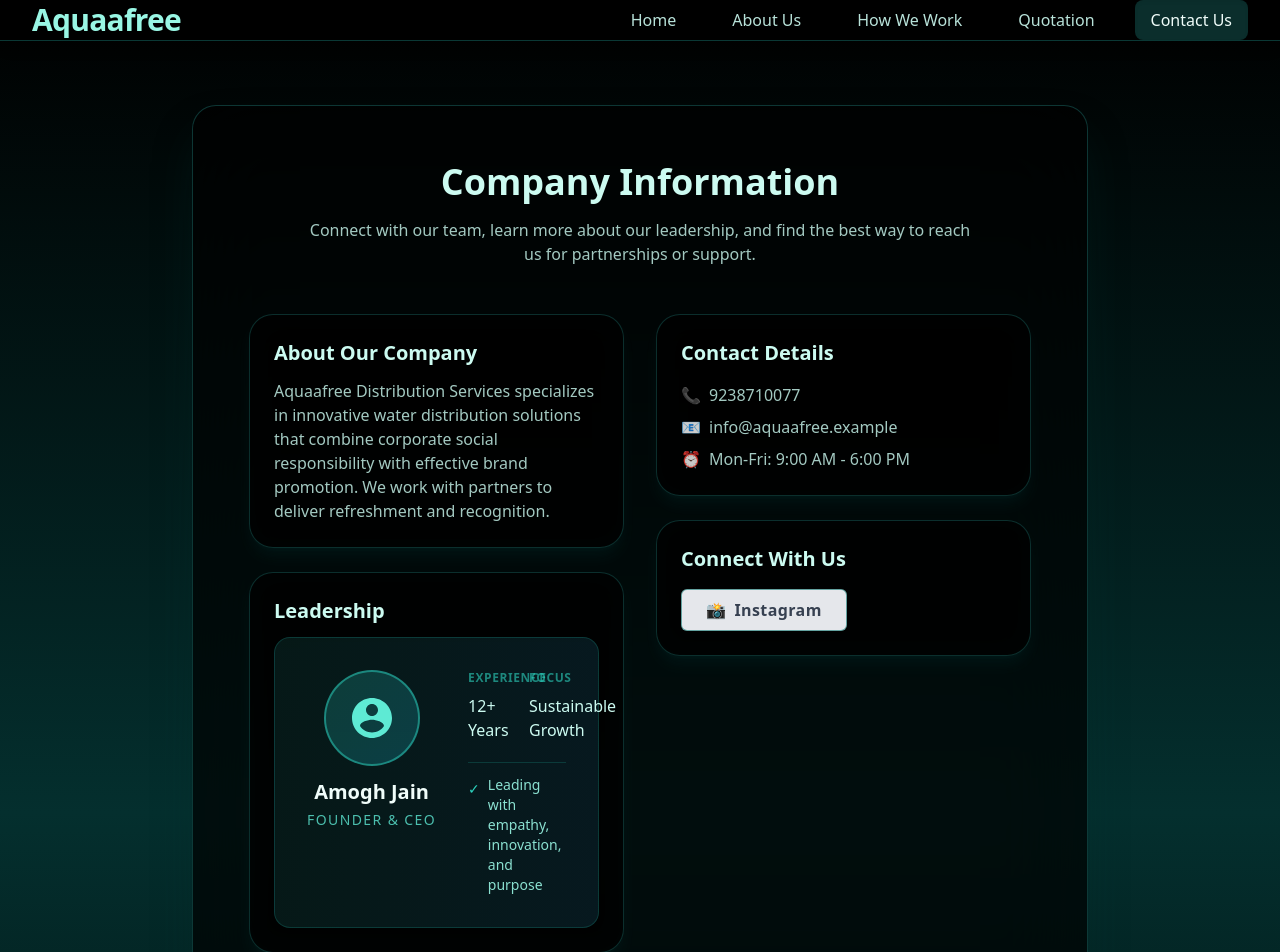
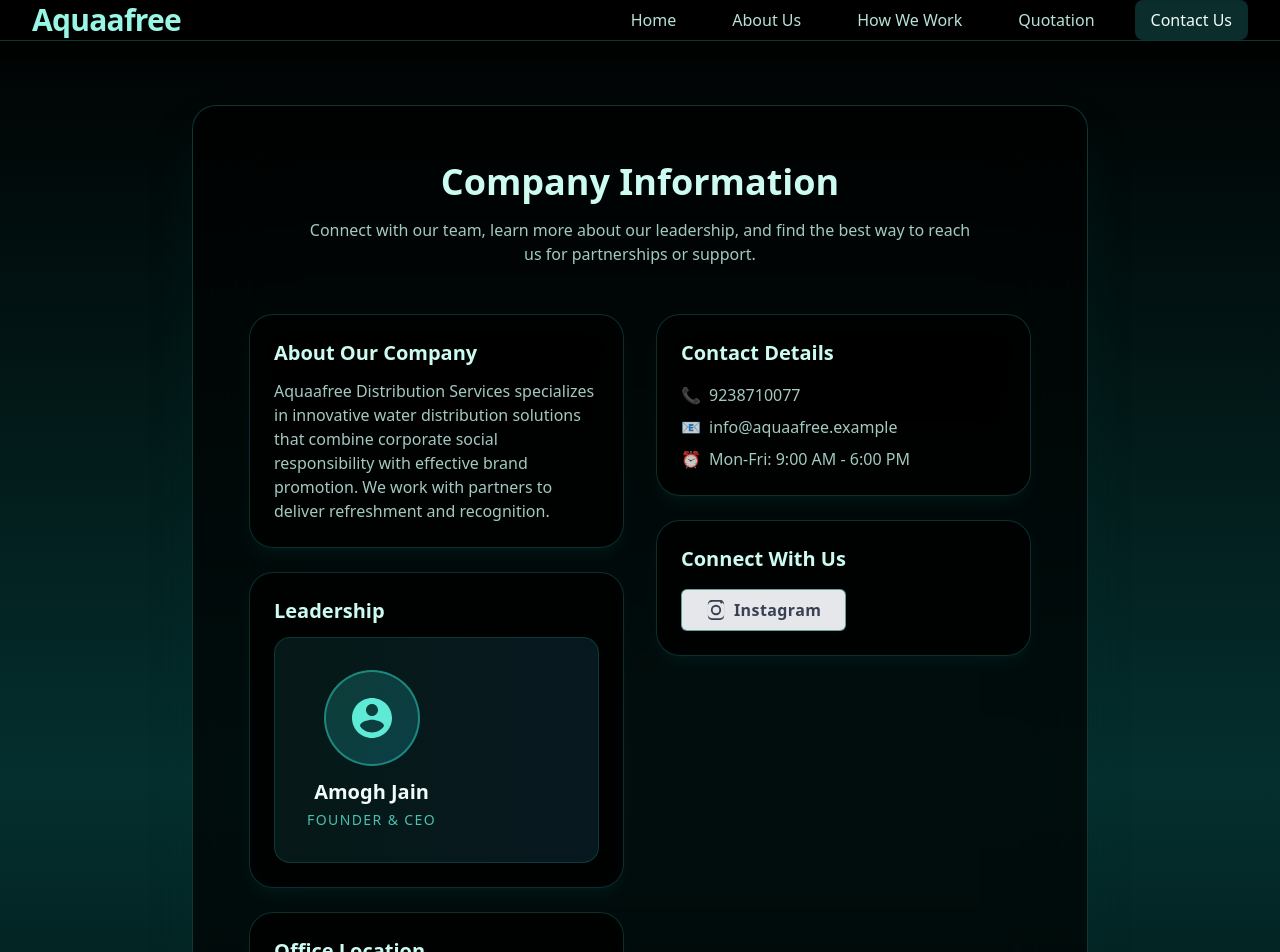
Before and after one commit to PR080T/AquaaFree, a Next.js app: page /contact in a window 1280 px wide. Shown: the top 952 px of the page. Built offline with nearby package versions, Linux system fonts and the light colour scheme.

Commit message:
leadership insta changes

```diff
--- a/components/Footer.js
+++ b/components/Footer.js
@@ -1,26 +1,25 @@
 import Link from 'next/link'
 import { contactInfo } from '../config/contact'
 
-export default function Footer() {
-  const getSocialIcon = (iconType) => {
+export const getSocialIcon = (iconType, className = 'w-6 h-6') => {
   const icons = {
     instagram: (
-        <svg className="w-6 h-6" fill="currentColor" viewBox="0 0 24 24">
-          <path d="M12 0C5.373 0 0 5.373 0 12c0 5.084 3.163 9.426 7.627 11.174-.105-.949-.2-2.405.042-3.441.218-.937 1.407-5.965 1.407-5.965s-.359-.719-.359-1.782c0-1.668.967-2.914 2.171-2.914 1.023 0 1.518.769 1.518 1.69 0 1.029-.655 2.568-.994 3.995-.283 1.194.599 2.169 1.777 2.169 2.133 0 3.772-2.249 3.772-5.495 0-2.873-2.064-4.882-5.012-4.882-3.414 0-5.418 2.561-5.418 5.207 0 1.031.397 2.138.893 2.738.098.119.112.224.083.345l-.333 1.36c-.053.22-.174.267-.402.161-1.499-.698-2.436-2.889-2.436-4.649 0-3.785 2.75-7.262 7.929-7.262 4.163 0 7.398 2.967 7.398 6.931 0 4.136-2.607 7.464-6.227 7.464-1.216 0-2.359-.631-2.75-1.378l-.748 2.853c-.271 1.043-1.002 2.35-1.492 3.146C9.57 23.812 10.763 24 12 24c6.627 0 12-5.373 12-12S18.627 0 12 0z"/>
+      <svg className={className} fill="currentColor" viewBox="0 0 24 24" aria-hidden="true">
+        <path d="M12 2.163c3.204 0 3.584.012 4.85.07 1.366.062 2.633.35 3.608 1.325.975.975 1.264 2.242 1.326 3.608.058 1.266.069 1.646.069 4.85s-.011 3.584-.069 4.85c-.062 1.366-.351 2.633-1.326 3.608-.975.975-2.242 1.264-3.608 1.326-1.266.058-1.646.069-4.85.069s-3.584-.011-4.85-.069c-1.366-.062-2.633-.351-3.608-1.326-.975-.975-1.264-2.242-1.326-3.608C2.175 15.747 2.163 15.367 2.163 12s.012-3.584.07-4.85c.062-1.366.35-2.633 1.325-3.608S5.8 2.395 7.166 2.333C8.432 2.275 8.812 2.163 12 2.163zm0-2.163C8.741 0 8.332.013 7.052.072 5.775.131 4.602.428 3.635 1.395 2.668 2.362 2.37 3.535 2.312 4.812 2.253 6.092 2.24 6.501 2.24 12s.013 5.908.072 7.188c.059 1.277.356 2.45 1.323 3.417.967.967 2.14 1.264 3.417 1.323C8.332 23.987 8.741 24 12 24s3.668-.013 4.948-.072c1.277-.059 2.45-.356 3.417-1.323.967-.967 1.264-2.14 1.323-3.417.059-1.28.072-1.689.072-7.188s-.013-5.908-.072-7.188c-.059-1.277-.356-2.45-1.323-3.417C19.398.428 18.225.131 16.948.072 15.668.013 15.259 0 12 0zm0 5.838a6.162 6.162 0 1 0 0 12.324 6.162 6.162 0 0 0 0-12.324zm0 10.162a3.999 3.999 0 1 1 0-7.998 3.999 3.999 0 0 1 0 7.998zm6.406-11.845a1.44 1.44 0 1 0 0-2.881 1.44 1.44 0 0 0 0 2.881z"/>
       </svg>
     ),
     linkedin: (
-        <svg className="w-6 h-6" fill="currentColor" viewBox="0 0 24 24">
+      <svg className={className} fill="currentColor" viewBox="0 0 24 24" aria-hidden="true">
         <path d="M22 12c0-5.523-4.477-10-10-10S2 6.477 2 12c0 4.991 3.657 9.128 8.438 9.878v-6.987h-2.54V12h2.54V9.797c0-2.506 1.492-3.89 3.777-3.89 1.094 0 2.238.195 2.238.195v2.46h-1.26c-1.243 0-1.63.771-1.63 1.562V12h2.773l-.443 2.89h-2.33v6.988C18.343 21.128 22 16.991 22 12z"/>
       </svg>
     ),
     facebook: (
-        <svg className="w-6 h-6" fill="currentColor" viewBox="0 0 24 24">
+      <svg className={className} fill="currentColor" viewBox="0 0 24 24" aria-hidden="true">
         <path d="M22 12c0-5.523-4.477-10-10-10S2 6.477 2 12c0 4.991 3.657 9.128 8.438 9.878v-6.987h-2.54V12h2.54V9.797c0-2.506 1.492-3.89 3.777-3.89 1.094 0 2.238.195 2.238.195v2.46h-1.26c-1.243 0-1.63.771-1.63 1.562V12h2.773l-.443 2.89h-2.33v6.988C18.343 21.128 22 16.991 22 12z"/>
       </svg>
     ),
     twitter: (
-        <svg className="w-6 h-6" fill="currentColor" viewBox="0 0 24 24">
+      <svg className={className} fill="currentColor" viewBox="0 0 24 24" aria-hidden="true">
         <path d="M23 3a10.9 10.9 0 0 1-3.14 1.53 4.48 4.48 0 0 0-7.86 3v1A10.66 10.66 0 0 1 3 4s-4 9 5 13a11.64 11.64 0 0 1-7 2c9 5 20 0 20-11.5a4.5 4.5 0 0 0-.08-.83A7.72 7.72 0 0 0 23 3z"/>
       </svg>
     )
@@ -28,6 +27,7 @@ export default function Footer() {
   return icons[iconType] || null
 }
 
+export default function Footer() {
   return (
     <footer className="site-footer py-16">
       <div className="container">
--- a/pages/contact.js
+++ b/pages/contact.js
@@ -1,5 +1,5 @@
 import Link from 'next/link'
-import Footer from '../components/Footer'
+import Footer, { getSocialIcon } from '../components/Footer'
 import { contactInfo } from '../config/contact'
 
 export default function Contact(){
@@ -69,24 +69,6 @@ export default function Contact(){
                           <p className="text-xs md:text-sm uppercase tracking-widest text-teal-300/80 font-medium mt-1">Founder & CEO</p>
                         </div>
                       </div>
-                      <div className="flex-1 space-y-5">
-                        <div className="grid grid-cols-2 gap-6">
-                          <div>
-                            <p className="text-[10px] md:text-xs uppercase tracking-wider text-teal-400/60 font-semibold">Experience</p>
-                            <p className="text-sm md:text-base text-teal-100 mt-2">12+ Years</p>
-                          </div>
-                          <div>
-                            <p className="text-[10px] md:text-xs uppercase tracking-wider text-teal-400/60 font-semibold">Focus</p>
-                            <p className="text-sm md:text-base text-teal-100 mt-2">Sustainable Growth</p>
-                          </div>
-                        </div>
-                        <div className="pt-3 border-t border-teal-800/50">
-                          <p className="text-xs md:text-sm text-teal-200/90 flex items-start gap-2">
-                            <span className="text-teal-400 mt-1 flex-shrink-0">✓</span>
-                            <span>Leading with empathy, innovation, and purpose</span>
-                          </p>
-                        </div>
-                      </div>
                     </div>
                   </div>
                 </div>
@@ -127,7 +109,8 @@ export default function Contact(){
                         rel="noopener noreferrer"
                         className="btn-secondary px-4 py-2 flex items-center gap-2"
                       >
-                        <span>📸</span> {contactInfo.social.instagram.label}
+                        {getSocialIcon(contactInfo.social.instagram.icon, 'w-5 h-5')}
+                        <span>{contactInfo.social.instagram.label}</span>
                       </a>
                     )}
                     {contactInfo.social.linkedin.url && (
```
Lines whose indentation alone changed are shown as unchanged.
